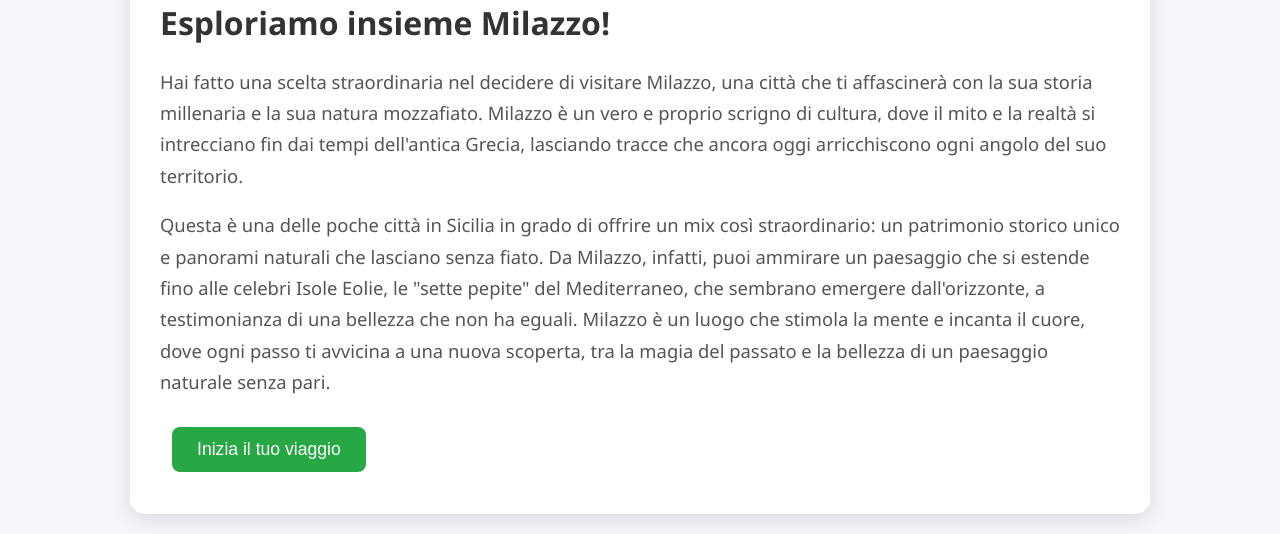
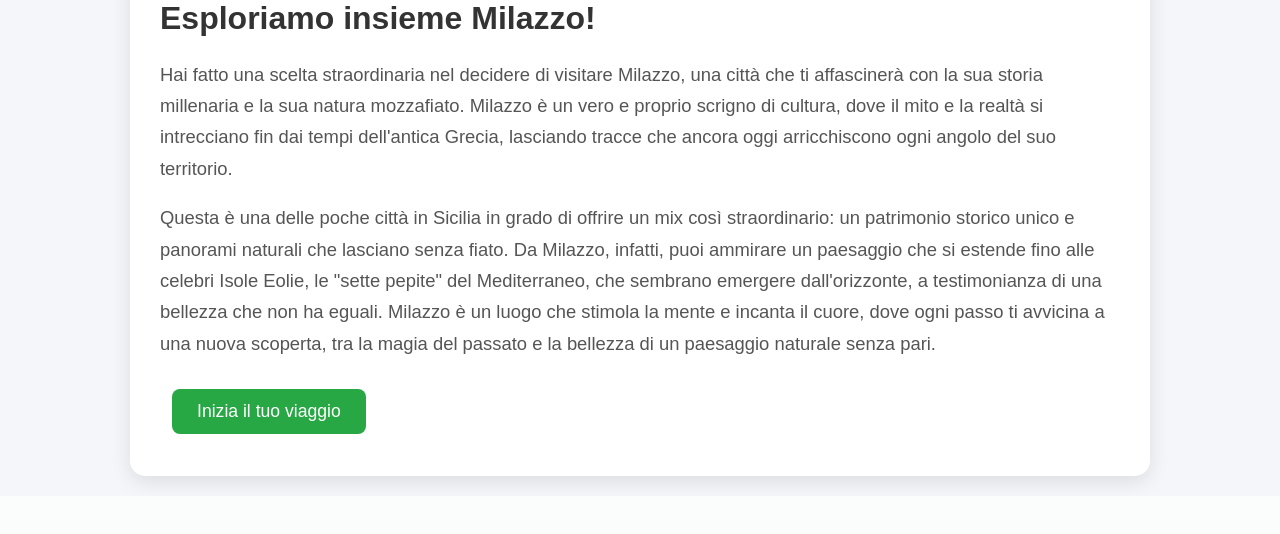
Before and after one commit to mipacamere/esploramilazzo, a PHP site: page / in a window 1280 px wide. Shown: the part 375-909 px from the top of the page. After the commit the page ends 864 px from the top, so only its background shows below. Run offline with PHP 8.4, Linux system fonts and the light colour scheme.

Commit message:
Update style.css

```diff
--- a/style.css
+++ b/style.css
@@ -1,6 +1,6 @@
 /* Body e impostazioni generali */
 body {
-    font-family: 'Segoe UI', Tahoma, Geneva, Verdana, sans-serif; /* Cambiato il font per uno più moderno */
+    font-family: Arial, sans-serif; /* Ripristinato il font Arial */
     margin: 0;
     padding: 20px;
     background-color: #f4f6f9; /* Colore di sfondo più chiaro per un effetto pulito */
```
